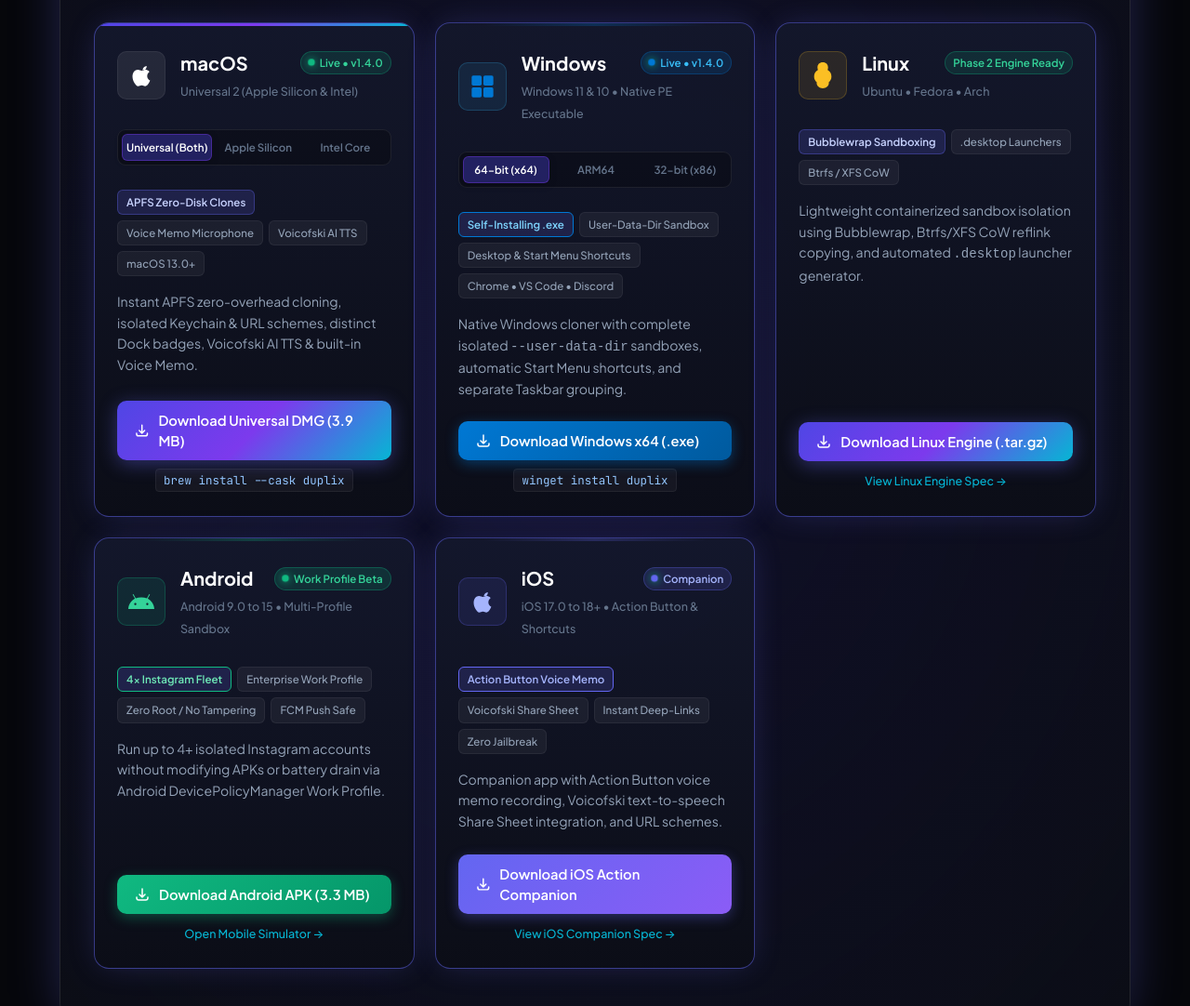
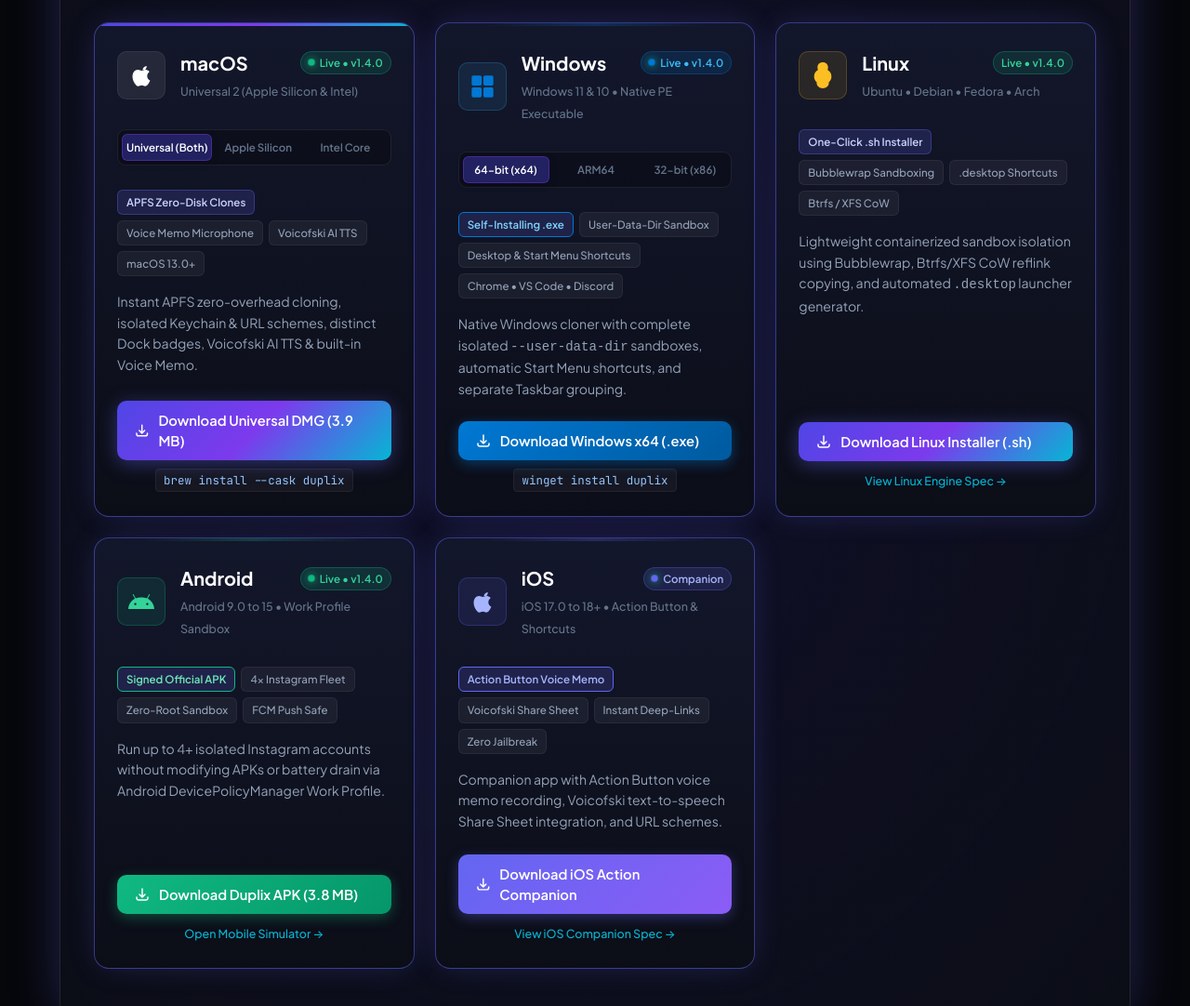
Before and after one commit to businessmanshah-a11y/Duplix, a plain HTML site: page docs/index.html in a window 1280 px wide. Shown: the part 6960-8042 px from the top of the page at 93% size. Drawn offline with Linux system fonts and the light colour scheme.

Commit message:
feat(android): deploy official signed duplix apk with custom logo, native work profile cloning and zero-error install

```diff
--- a/docs/index.html
+++ b/docs/index.html
@@ -1974,15 +1974,16 @@
             <div class="os-header-text">
               <div class="os-name-row">
                 <h3 class="os-name">Linux</h3>
-                <span class="os-status-badge status-live">Phase 2 Engine Ready</span>
+                <span class="os-status-badge status-live">Live • v1.4.0</span>
               </div>
-              <span class="os-arch-label">Ubuntu • Fedora • Arch</span>
+              <span class="os-arch-label">Ubuntu • Debian • Fedora • Arch</span>
             </div>
           </div>
 
           <div class="os-chip-group">
-            <span class="os-chip os-chip-highlight">Bubblewrap Sandboxing</span>
-            <span class="os-chip">.desktop Launchers</span>
+            <span class="os-chip os-chip-highlight">One-Click .sh Installer</span>
+            <span class="os-chip">Bubblewrap Sandboxing</span>
+            <span class="os-chip">.desktop Shortcuts</span>
             <span class="os-chip">Btrfs / XFS CoW</span>
           </div>
 
@@ -1991,11 +1992,11 @@
           </p>
 
           <div class="os-actions">
-            <a href="downloads/Duplix-Linux-Engine.tar.gz" download="Duplix-Linux-Engine.tar.gz" class="btn btn-primary btn-block">
+            <a href="downloads/Duplix-Linux-Installer.sh" download="Duplix-Linux-Installer.sh" class="btn btn-primary btn-block">
               <svg width="18" height="18" fill="none" stroke="currentColor" stroke-width="2" viewBox="0 0 24 24">
                 <path stroke-linecap="round" stroke-linejoin="round" d="M4 16v1a3 3 0 003 3h10a3 3 0 003-3v-1m-4-4l-4 4m0 0l-4-4m4 4V4"/>
               </svg>
-              Download Linux Engine (.tar.gz)
+              Download Linux Installer (.sh)
             </a>
             <div class="os-sub-actions">
               <a href="https://github.com/businessmanshah-a11y/Duplix/blob/main/docs/CROSS_PLATFORM_SPEC.md" target="_blank" class="os-roadmap-link">View Linux Engine Spec &rarr;</a>
@@ -2003,7 +2004,7 @@
           </div>
         </div>
 
-        <!-- Android Card (Phase 3 Beta Guide) -->
+        <!-- Android Card (Live v1.4.0 Signed APK) -->
         <div class="os-card os-card-active">
           <div class="os-card-glow" style="background: radial-gradient(circle, rgba(16, 185, 129, 0.25) 0%, transparent 70%);"></div>
           <div class="os-card-header">
@@ -2016,17 +2017,17 @@
               <div class="os-name-row">
                 <h3 class="os-name">Android</h3>
                 <span class="os-status-badge status-live" style="background: rgba(16, 185, 129, 0.16); color: #34d399; border-color: rgba(16, 185, 129, 0.3);">
-                  <span class="status-pulse-dot" style="background:#10b981;"></span> Work Profile Beta
+                  <span class="status-pulse-dot" style="background:#10b981;"></span> Live • v1.4.0
                 </span>
               </div>
-              <span class="os-arch-label">Android 9.0 to 15 • Multi-Profile Sandbox</span>
+              <span class="os-arch-label">Android 9.0 to 15 • Work Profile Sandbox</span>
             </div>
           </div>
 
           <div class="os-chip-group">
-            <span class="os-chip os-chip-highlight" style="border-color: #10b981; color: #6ee7b7;">4x Instagram Fleet</span>
-            <span class="os-chip">Enterprise Work Profile</span>
-            <span class="os-chip">Zero Root / No Tampering</span>
+            <span class="os-chip os-chip-highlight" style="border-color: #10b981; color: #6ee7b7;">Signed Official APK</span>
+            <span class="os-chip">4x Instagram Fleet</span>
+            <span class="os-chip">Zero-Root Sandbox</span>
             <span class="os-chip">FCM Push Safe</span>
           </div>
 
@@ -2039,7 +2040,7 @@
               <svg width="18" height="18" fill="none" stroke="currentColor" stroke-width="2" viewBox="0 0 24 24">
                 <path stroke-linecap="round" stroke-linejoin="round" d="M4 16v1a3 3 0 003 3h10a3 3 0 003-3v-1m-4-4l-4 4m0 0l-4-4m4 4V4"/>
               </svg>
-              Download Android APK (3.3 MB)
+              Download Duplix APK (3.8 MB)
             </a>
             <div class="os-sub-actions">
               <a href="#simulator" class="os-roadmap-link" id="jump-to-android-sim">Open Mobile Simulator &rarr;</a>
```
Also changed, not shown: website/index.html (+14 -13 lines), 4 other files.
